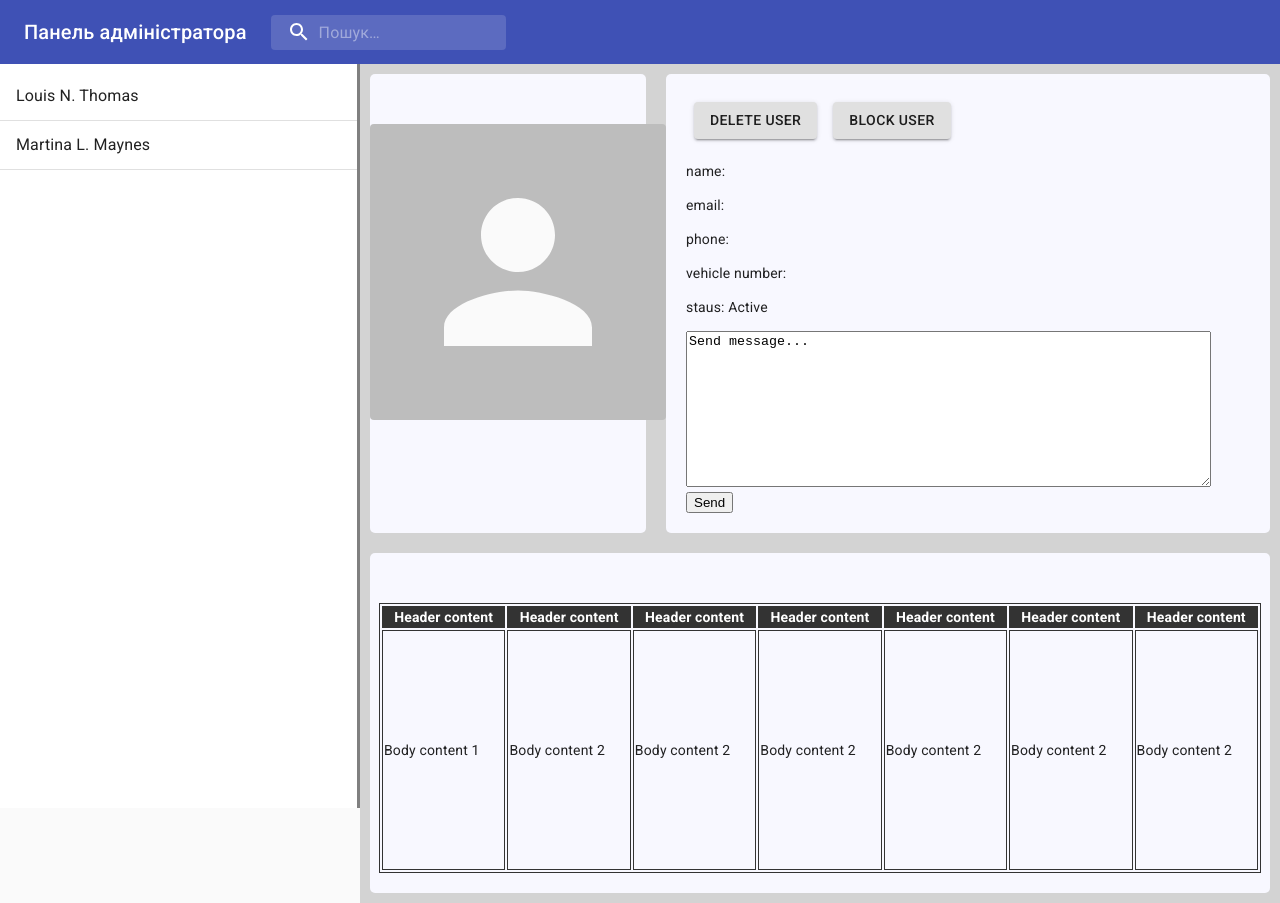
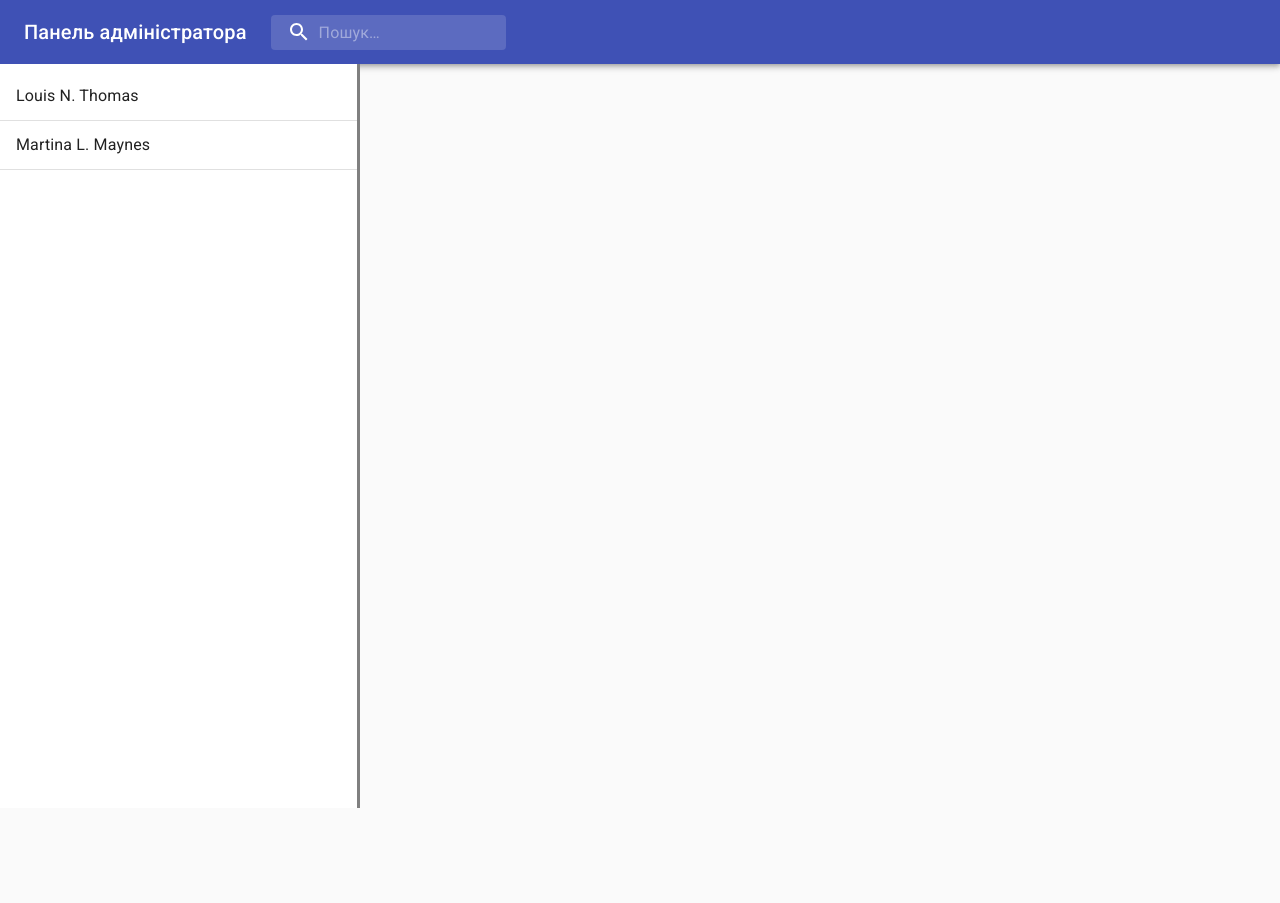
Before and after one commit to se-infotech-internship/client.web.admin, a React (Create React App) app: page / in a window 1280 px wide. After the commit the page ends 808 px from the top, so only its background shows below. Built offline with nearby package versions, Linux system fonts and the light colour scheme.

Commit message:
LeftPanel rename

```diff
--- a/src/App.tsx
+++ b/src/App.tsx
@@ -4,7 +4,7 @@ import Box from '@material-ui/core/Box';
 
 import LoginPage from './components/LoginPage'
 import TopBar from './components/TopBar'
-import ListUsers from './components/ListUsers'
+import LeftPanel from './components/LeftPanel'
 
 const token = window.localStorage.getItem('token')
 
@@ -15,7 +15,7 @@ export default function App() {
       {/* <LoginPage /> */}
       <TopBar />
       <Box>
-        <ListUsers />
+        <LeftPanel />
       </Box>
     </React.Fragment>
   )
--- a/src/components/ListUsers.tsx
+++ b/src/components/LeftPanel.tsx
@@ -67,17 +67,6 @@ export default function ListUsers() {
           ))}
         </List>
       </div>
-      <div className='main-block'>
-        <UserInfo
-          photo={userPage.photo}
-          name={userPage.name}
-          mail={userPage.mail}
-          phone={userPage.phone}
-          vehNum={userPage.vehNum}
-          status={userPage.status}
-          id={userPage.id}
-        />
-      </div>
     </div>
   )
 }
```
